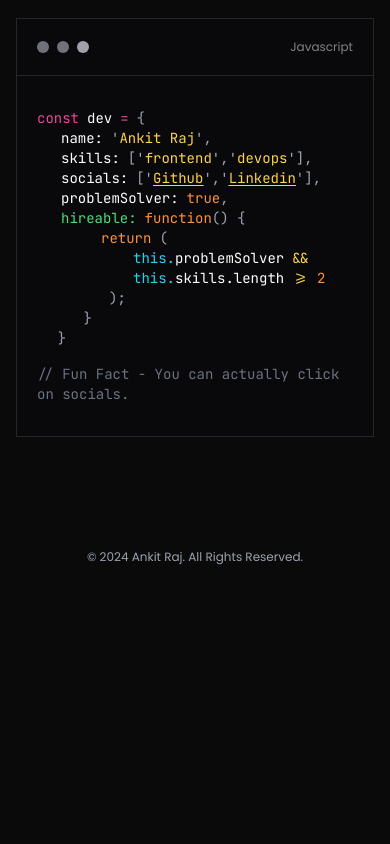
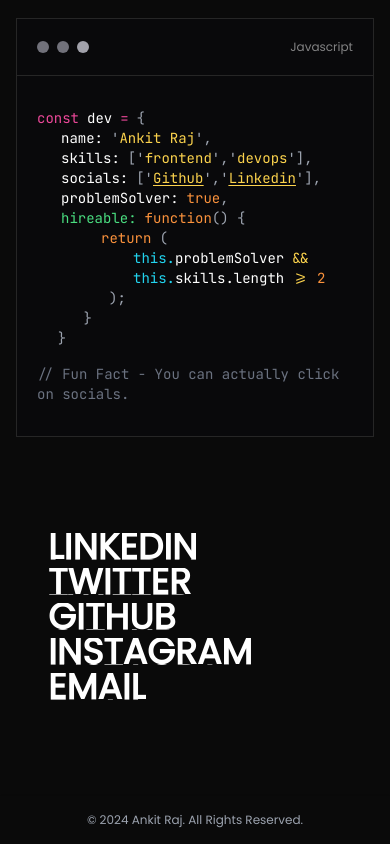
Before and after one commit to ankitrajxd/personal-portfolio, a Next.js app: page / in a window 390 px wide. Shown: the part 4060-4904 px from the top of the page. Before the commit the page ends 4641 px from the top, so only its background shows below. Built offline with nearby package versions, Linux system fonts and the light colour scheme.

Commit message:
added new component

```diff
--- /dev/null
+++ b/app/components/RevealLinks.tsx
@@ -0,0 +1,83 @@
+"use client";
+import React from "react";
+import { motion } from "framer-motion";
+import { socials } from "../data/data";
+
+export const RevealLinks = () => {
+  return (
+    <section className="flex flex-wrap gap-x-20 gap-y-2 px-8 text-white">
+      {socials.map((s) => (
+        <FlipLink href={s.url}>{s.name}</FlipLink>
+      ))}
+    </section>
+  );
+};
+
+const DURATION = 0.25;
+const STAGGER = 0.025;
+
+interface Props {
+  children: string;
+  href: string;
+}
+
+const FlipLink = ({ children, href }: Props) => {
+  return (
+    <motion.a
+      initial="initial"
+      whileHover="hovered"
+      href={href}
+      className="relative block overflow-hidden whitespace-nowrap text-4xl font-black uppercase sm:text-7xl md:text-8xl lg:text-9xl"
+      style={{
+        lineHeight: 0.75,
+      }}
+    >
+      <div>
+        {children.split("").map((l, i) => (
+          <motion.span
+            variants={{
+              initial: {
+                y: 0,
+              },
+              hovered: {
+                y: "-100%",
+              },
+            }}
+            transition={{
+              duration: DURATION,
+              ease: "easeInOut",
+              delay: STAGGER * i,
+            }}
+            className="inline-block"
+            key={i}
+          >
+            {l}
+          </motion.span>
+        ))}
+      </div>
+      <div className="absolute inset-0">
+        {children.split("").map((l, i) => (
+          <motion.span
+            variants={{
+              initial: {
+                y: "100%",
+              },
+              hovered: {
+                y: 0,
+              },
+            }}
+            transition={{
+              duration: DURATION,
+              ease: "easeInOut",
+              delay: STAGGER * i,
+            }}
+            className="inline-block"
+            key={i}
+          >
+            {l}
+          </motion.span>
+        ))}
+      </div>
+    </motion.a>
+  );
+};
--- a/app/data/data.ts
+++ b/app/data/data.ts
@@ -361,11 +361,6 @@ export const animes = [
 ///////
 export const socials = [
   {
-    name: "Github",
-    url: "https://github.com/ankitrajxd",
-    icon: "https://cdn.jsdelivr.net/gh/devicons/devicon@latest/icons/github/github-original.svg",
-  },
-  {
     name: "LinkedIn",
     url: "https://www.linkedin.com/in/ankitraaj/",
     icon: "https://cdn.jsdelivr.net/gh/devicons/devicon@latest/icons/linkedin/linkedin-plain.svg",
@@ -375,9 +370,19 @@ export const socials = [
     url: "https://twitter.com/isAnkit_",
     icon: "https://cdn.jsdelivr.net/gh/devicons/devicon@latest/icons/twitter/twitter-original.svg",
   },
-  // {
-  //   name: "Instagram",
-  //   url: "https://www.instagram.com/ankitrajxd/",
-  //   icon: "https://cdn-icons-png.flaticon.com/512/3621/3621435.png",
-  // },
+  {
+    name: "Github",
+    url: "https://github.com/ankitrajxd",
+    icon: "https://cdn.jsdelivr.net/gh/devicons/devicon@latest/icons/github/github-original.svg",
+  },
+  {
+    name: "Instagram",
+    url: "https://www.instagram.com/ankitrajxd/",
+    icon: "https://cdn-icons-png.flaticon.com/512/3621/3621435.png",
+  },
+  {
+    name: "EMail",
+    url: "#",
+    icon: "https://cdn-icons-png.flaticon.com/512/3621/3621435.png",
+  },
 ];
--- a/app/layout.tsx
+++ b/app/layout.tsx
@@ -44,7 +44,7 @@ export default function RootLayout({
       <body
         className={`${poppins.className} ${protest.variable} ${jetbrains.variable} ${canela.variable}`}
       >
-        <AnimatedDiv>
+        <AnimatedDiv ClassName="relative">
           <ThemeProvider attribute="class" defaultTheme="dark">
             <NextTopLoader
               color={
@@ -56,6 +56,7 @@ export default function RootLayout({
             <Analytics />
             <SpeedInsights />
             <NavBar />
+
             <AOSWrapper>{children}</AOSWrapper>
             <div className=" md:px-[9rem] relative flex justify-center items-center">
               <Footer className="abolute bottom-0" />
--- a/app/page.tsx
+++ b/app/page.tsx
@@ -9,6 +9,7 @@ import About from "./About";
 import CodeBlock from "./components/CodeBlock";
 import List from "./components/List";
 import { Button } from "@/components/ui/button";
+import { RevealLinks } from "./components/RevealLinks";
 
 export default function Home() {
   return (
@@ -50,6 +51,9 @@ export default function Home() {
       <div className="px-[1rem] md:px-[9rem] my-[6rem] ">
         <CodeBlock />
       </div>
+      <div className="px-[1rem] md:px-[9rem] my-[6rem] ">
+        <RevealLinks />
+      </div>
     </div>
   );
 }
```
